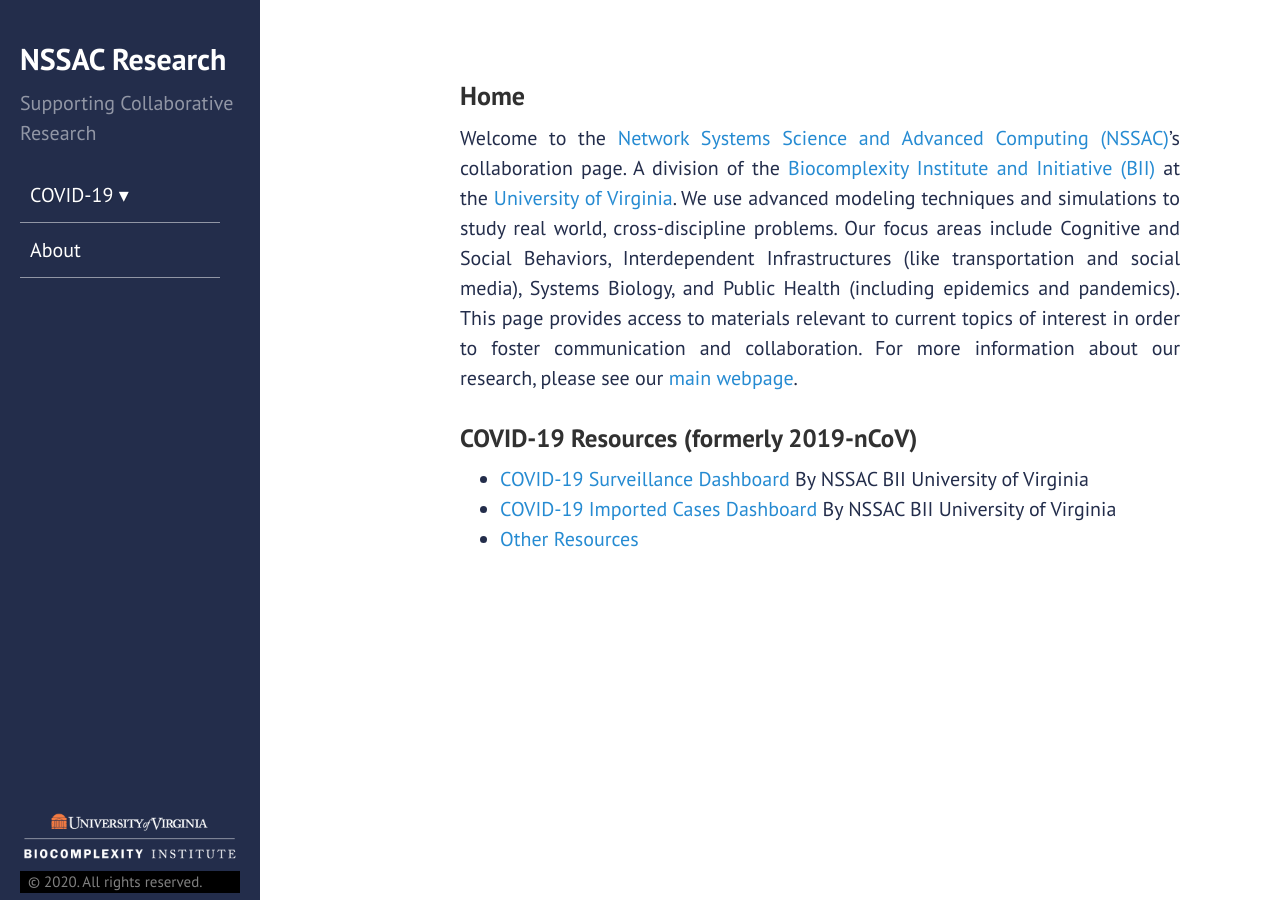
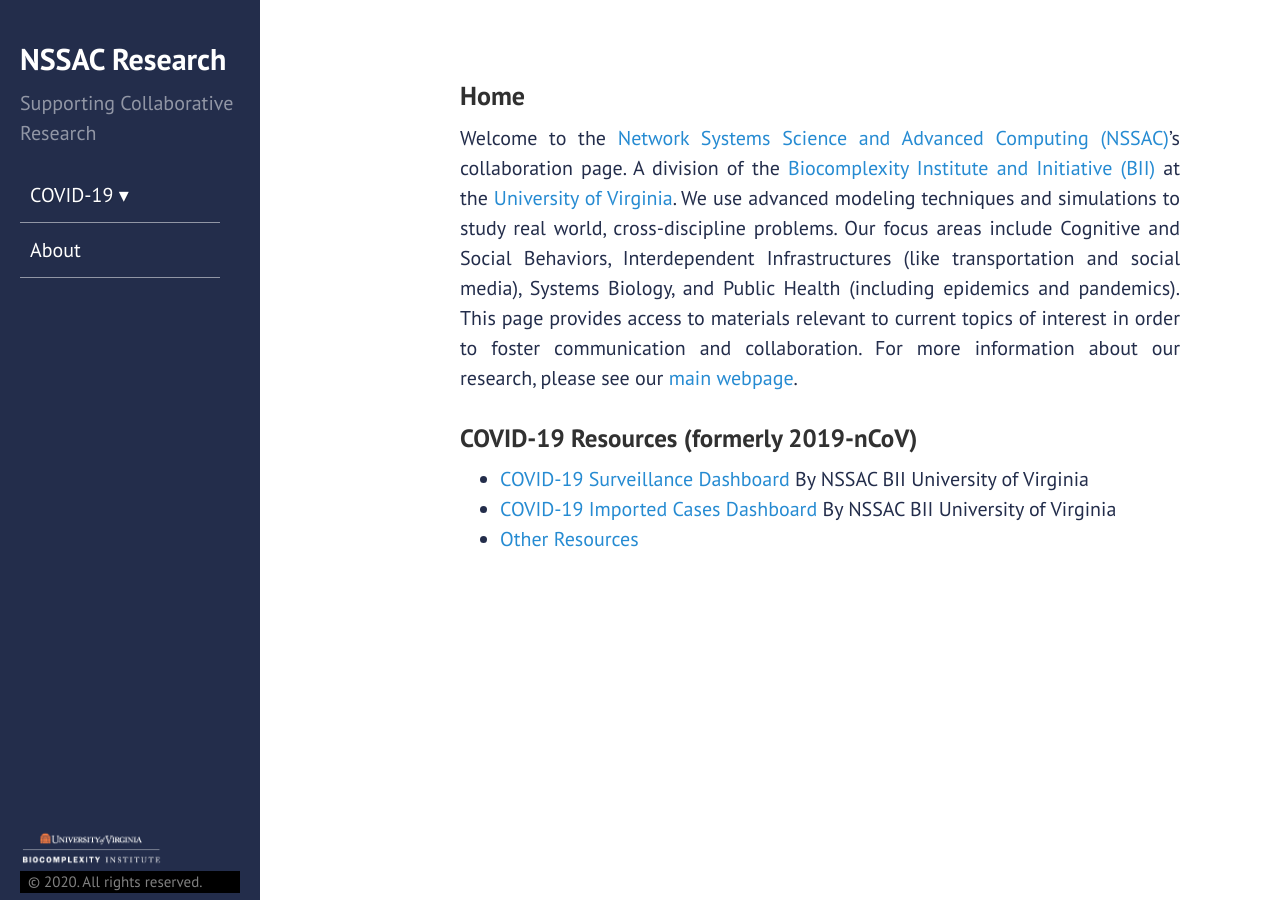
Before and after one commit to mehta-gaurav/mehta-gaurav.github.io, a Jekyll site: the page built from index.md, in a window 1280 px wide. Built offline with Jekyll 4.4.1, drawn with Linux system fonts in a browser that asks for light colours.

Commit message:
Update sidebar.html

```diff
--- a/_includes/sidebar.html
+++ b/_includes/sidebar.html
@@ -63,7 +63,7 @@
       </ul>
    </nav>
    <div class="sidebar-sticky">
-      <a href="https://biocomplexity.virginia.edu" target="_blank"><img src="images/bii_logo_v5-01.png" class="logo" style="margin: 0;"></a>
+      <a href="https://biocomplexity.virginia.edu" target="_blank"><img src="images/bii_logo_v5-01.png" class="logo" style="width: 65%; margin: 0;"></a>
       <p style="font-size: 15px;text-align: left;background-color: black; padding-left: 8px; margin-bottom: 5px;
 ">&copy; {{ site.time | date: '%Y' }}. All rights reserved.</p>
    </div>
```
